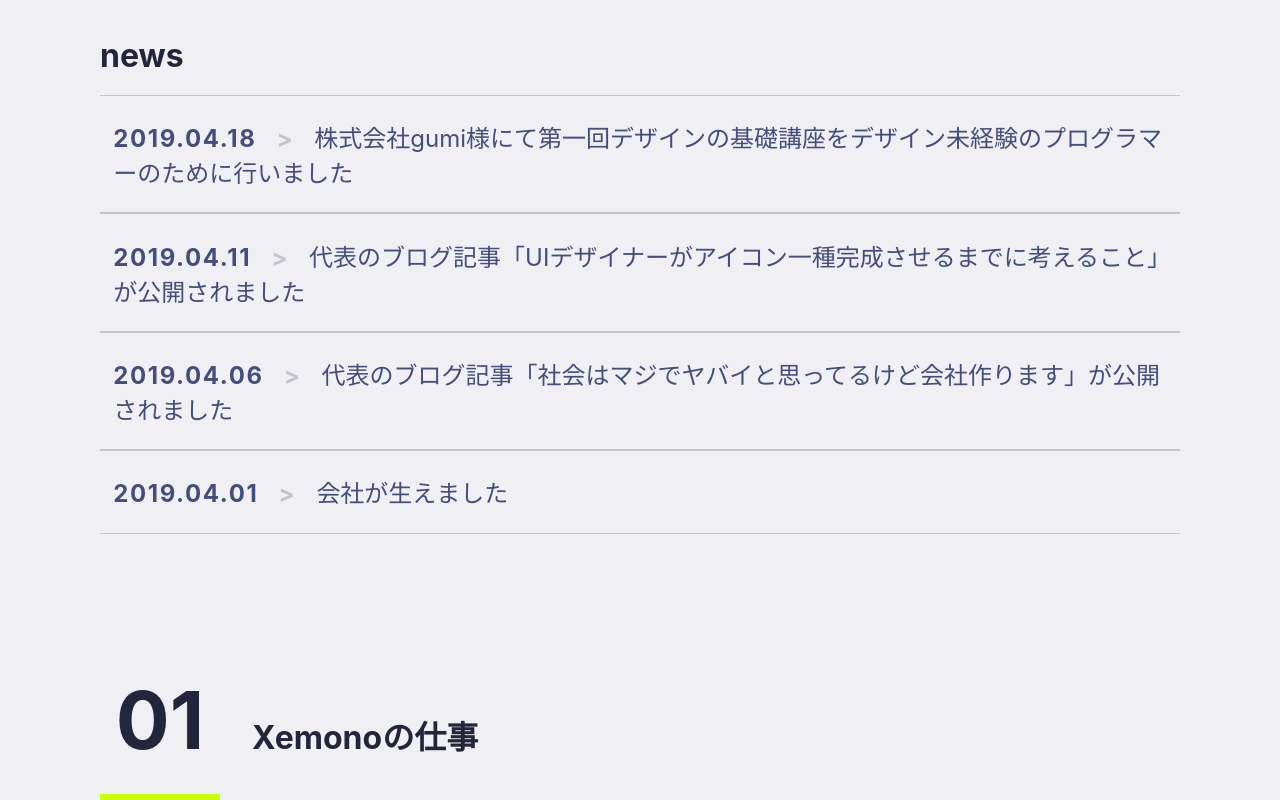
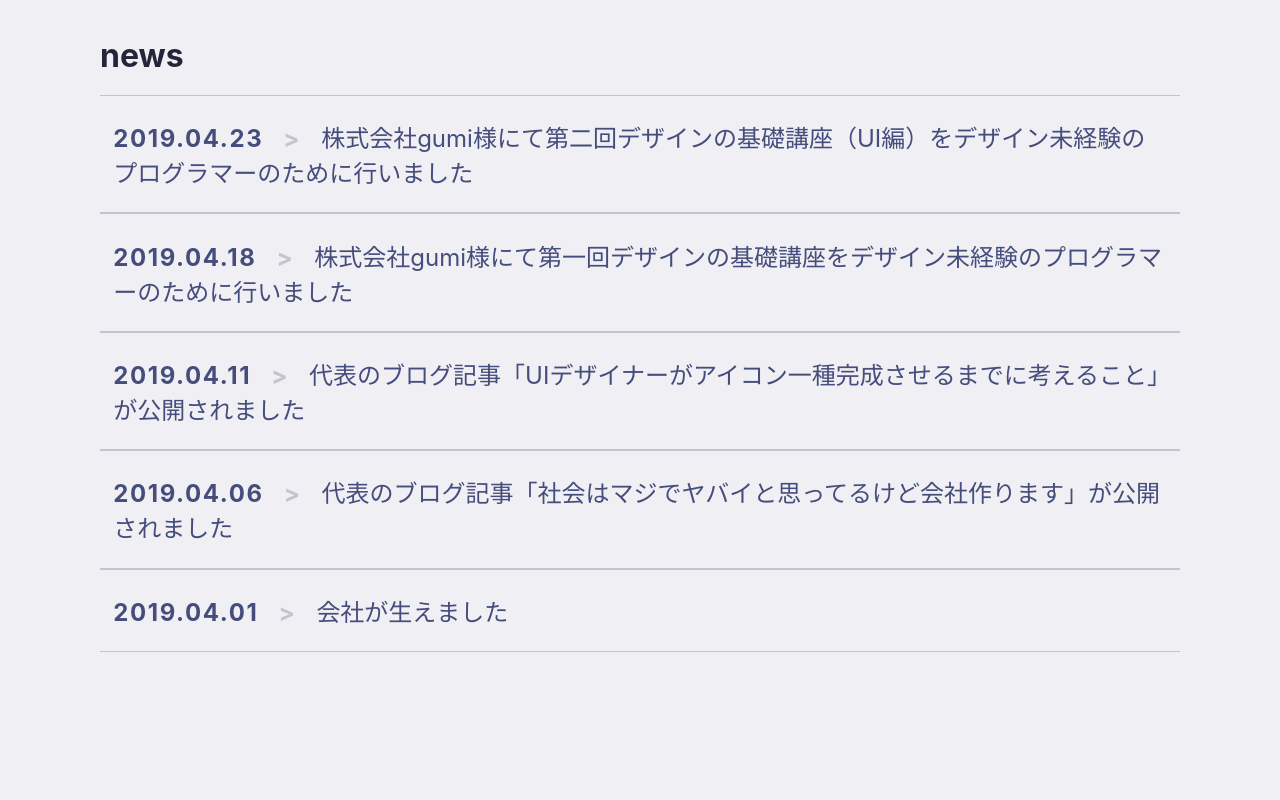
Before and after one commit to xemonodesign/xemono.life, a React app: page /#/ in a window 1280 px wide. Shown: the part 1240-2040 px from the top of the page. Built offline with nearby package versions, Linux system fonts and the light colour scheme.

Commit message:
newsに第二回デザインの基礎講座（UI編）について追加

```diff
--- a/src/App.css
+++ b/src/App.css
@@ -159,6 +159,7 @@ ul.news{
   height: 480px;
   padding: 8px;
   margin: 20px;
+  overflow-y: scroll;
 }
 
 .news-box a {
--- a/src/News.js
+++ b/src/News.js
@@ -8,6 +8,26 @@ import Helmet from "react-helmet";
 import "./App.css";
 
 const NEWS = [
+  {
+    type: "entry",
+    id: "20190423",
+    date: "2019.04.23",
+    title:
+      "株式会社gumi様にて第二回デザインの基礎講座（UI編）をデザイン未経験のプログラマーのために行いました",
+    content: (
+      <>
+        株式会社gumi様にてデザイン未経験のプログラマー向けに講座の第二回を行いました。
+        <br />
+        <br />
+        使用したスライドは <a href="https://speakerdeck.com/kinakobooster/uidezainwohazimeyou">こちら</a>
+        <br />
+        <br />
+        講義とスライドへの反響は
+        <a href="https://togetter.com/li/1341016">こちら(togetter)</a>
+      </>
+    ),
+    image: require("./images/news20190423.png")
+  },
   {
     type: "entry",
     id: "20190418",
```
Also changed, not shown: src/images/news20190423.png (added).
